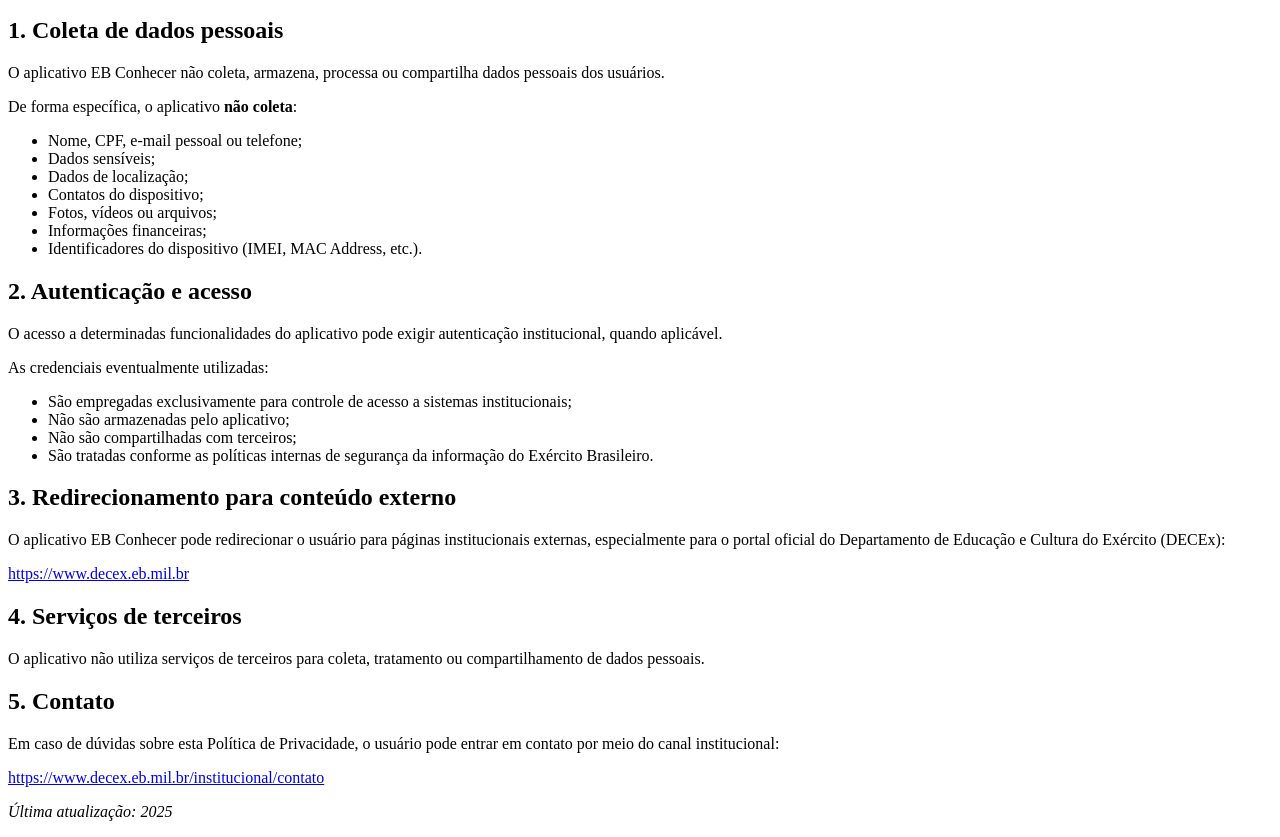
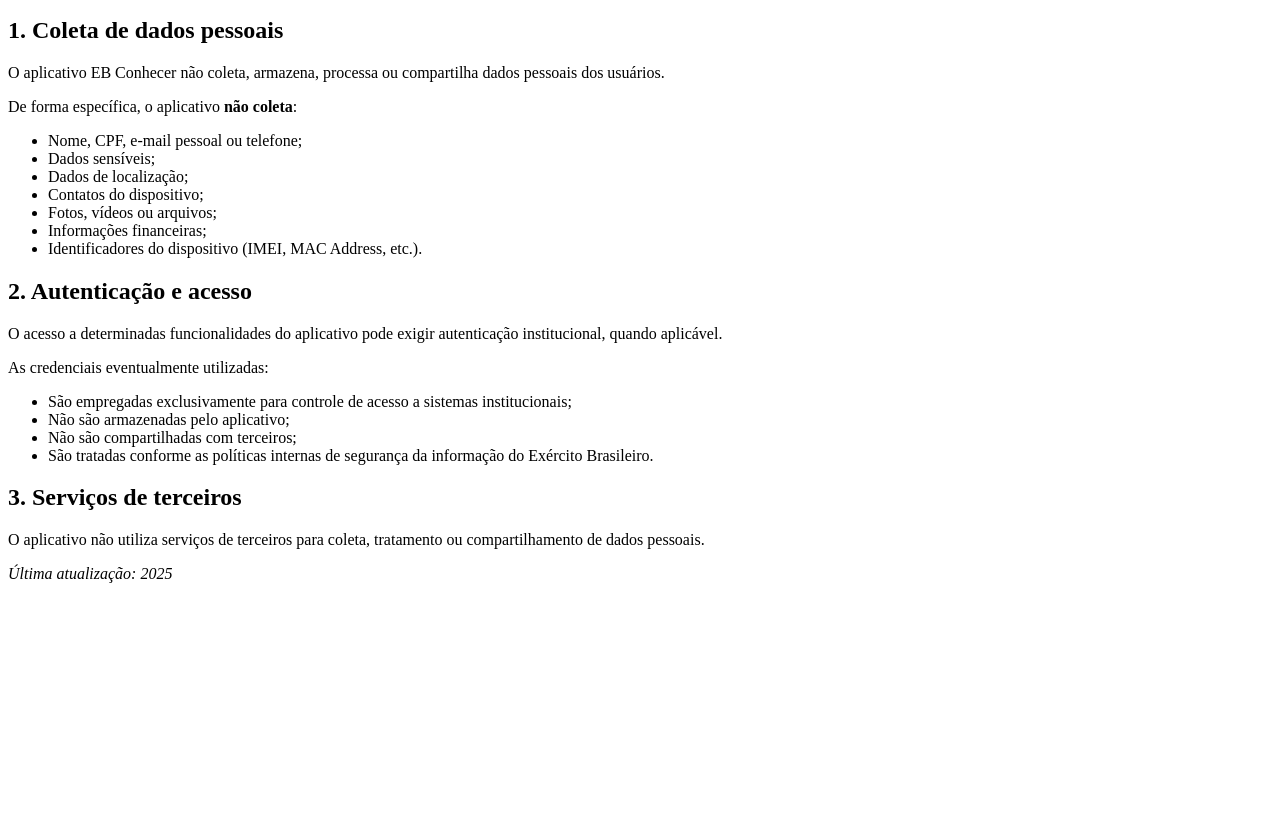
Before and after one commit to TaniaFarias/eb-conhecer-privacy, a plain HTML site: page index.html in a window 1280 px wide. Shown: the part 119-956 px from the top of the page. After the commit the page ends 800 px from the top, so only its background shows below. Drawn offline with Linux system fonts and the light colour scheme.

Commit message:
Update index.html

```diff
--- a/index.html
+++ b/index.html
@@ -35,20 +35,8 @@
     <li>São tratadas conforme as políticas internas de segurança da informação do Exército Brasileiro.</li>
   </ul>
 
-  <h2>3. Redirecionamento para conteúdo externo</h2>
-  <p>O aplicativo EB Conhecer pode redirecionar o usuário para páginas institucionais externas, especialmente para o portal oficial do Departamento de Educação e Cultura do Exército (DECEx):</p>
-
-  <p><a href="https://www.decex.eb.mil.br" target="_blank">https://www.decex.eb.mil.br</a></p>
-
-  <h2>4. Serviços de terceiros</h2>
+  <h2>3. Serviços de terceiros</h2>
   <p>O aplicativo não utiliza serviços de terceiros para coleta, tratamento ou compartilhamento de dados pessoais.</p>
-
-  <h2>5. Contato</h2>
-  <p>Em caso de dúvidas sobre esta Política de Privacidade, o usuário pode entrar em contato por meio do canal institucional:</p>
-
-  <p><a href="https://www.decex.eb.mil.br/institucional/contato" target="_blank">
-    https://www.decex.eb.mil.br/institucional/contato
-  </a></p>
 
   <p><em>Última atualização: 2025</em></p>
 </body>
```
